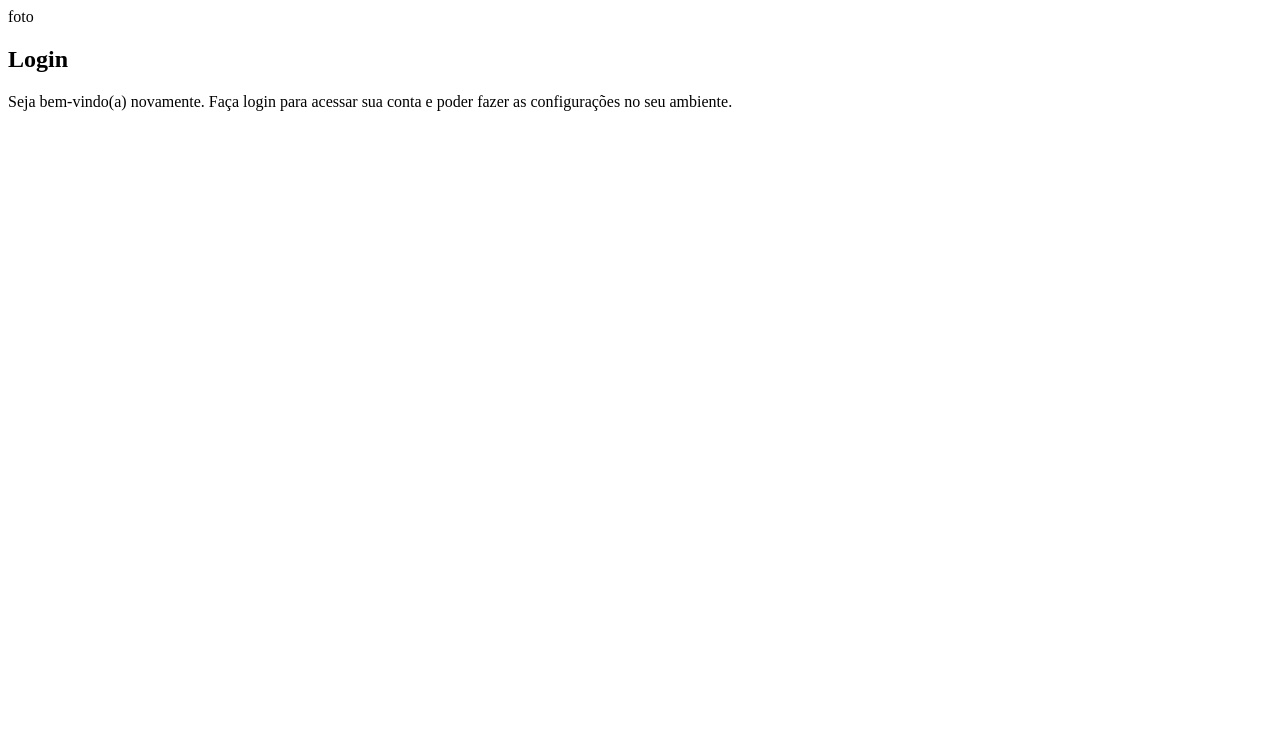
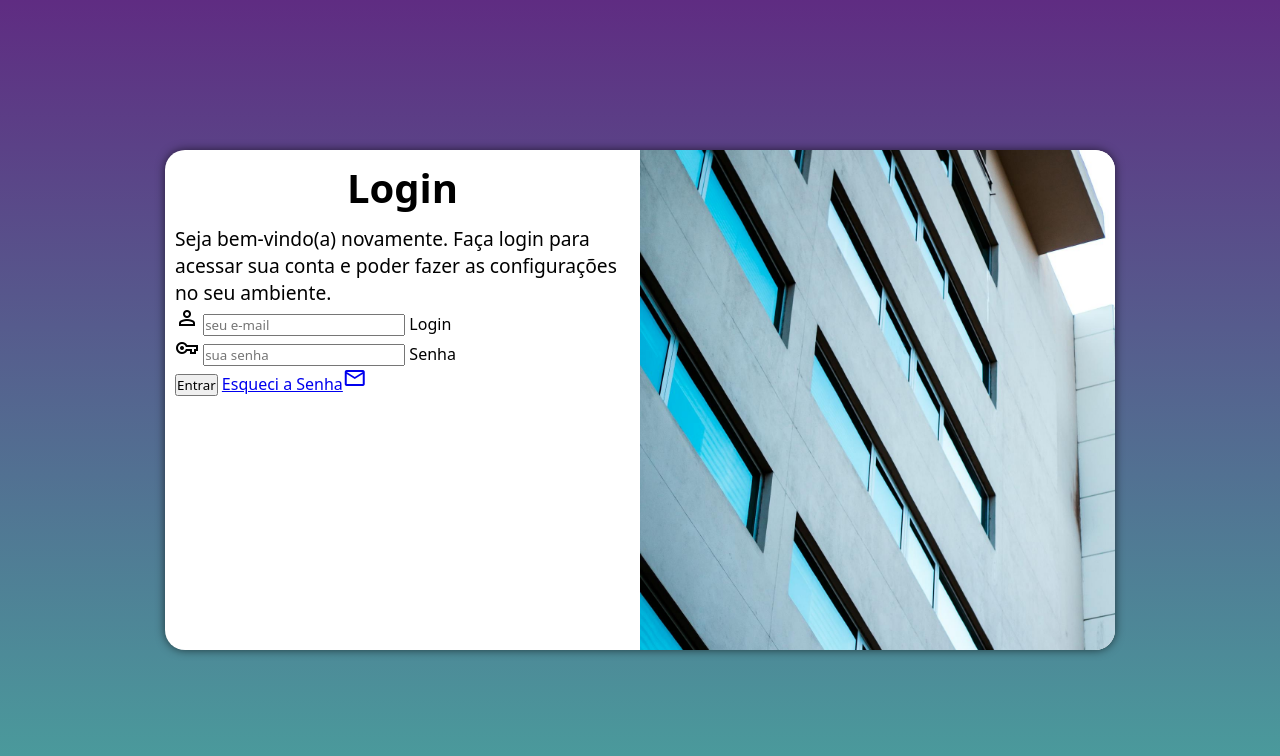
Before and after one commit to Lupus-png/projeto-login, a plain HTML site: page index.html in a window 1280 px wide. Drawn offline with nearby package versions, Linux system fonts and the light colour scheme.

Commit message:
Inicio do projeto e formularios

```diff
--- /dev/null
+++ b/estilos/media-query.css
@@ -0,0 +1,55 @@
+@charset "UTF-8";
+
+/* Paleta de cores
+   preto e branco
+   Verde: #49a09d
+   Lilás: #5f2c82 */
+
+@media screen and (min-width: 768px) and (max-width: 992px) {
+    body {
+        background-image: linear-gradient(to top, #49a09d, #5f2c82);
+    }
+
+    section#login {
+        width: 80vw;
+    }
+
+    div#imagem {
+        float: left;
+        width: 30%;
+        height: 100%;
+    }
+
+    div#formulario {
+        float: right;
+        width: 70%;
+    }
+}
+
+@media screen and (min-width: 992px) {
+    body {
+        background-image: linear-gradient(to top, #49a09d, #5f2c82);
+    }
+
+    section#login {
+        width: 950px;
+    }
+
+    div#imagem {
+        float: right;
+        width: 50%;
+        height: 100%;
+    }
+    #formulario {
+        float: left;
+        width: 50%;
+    }
+
+    div#formulario > h1 {
+        font-size: 2.5em;
+    }
+
+    div#formulario > p {
+        font-size: 1.2em;
+}
+}
--- a/estilos/style.css
+++ b/estilos/style.css
@@ -4,3 +4,62 @@
    preto e branco
    Verde: #49a09d
    Lilás: #5f2c82 */
+
+* {
+   font-family:system-ui, -apple-system, BlinkMacSystemFont, 'Segoe UI', Roboto, Oxygen, Ubuntu, Cantarell, 'Open Sans', 'Helvetica Neue', sans-serif ;
+   margin: 0px;
+   padding: 0px;
+   box-sizing: border-box;
+}
+
+body, html {
+   background-color: #5f2c82;
+   height: 100vh;
+   width: 100vw;
+}
+
+main {
+   position: relative;
+   height: 100vh;
+   width: 100vw;
+}
+
+section#login {
+   position: absolute;
+   top: 50%;
+   left: 50%;
+   transform: translate(-50%, -50%);
+   overflow: hidden;
+
+   background-color: white;
+   width: 250px;
+   height: 500px;
+   border-radius: 20px;
+   box-shadow: 0px 0px 10px rgba(0, 0, 0, 0.61);
+
+   transition: width 0.3s, height 0.3s;
+   transition-timing-function: ease;
+}
+
+div#imagem {
+   display: block;
+   background-image: url(../imagens/pexels-wyteshot-31197365.jpg);
+   background-size: cover;
+   background-repeat: no-repeat;
+   background-position: right top;
+   height: 200px;
+}
+
+div#formulario {
+   display: block;
+   padding: 10px;
+}
+
+div#formulario > h1 {
+   text-align: center;
+   margin-bottom: 10px;
+}
+
+div#formulario > p {
+   font-size: 0.8em;
+}
--- a/index.html
+++ b/index.html
@@ -5,18 +5,30 @@
     <meta name="viewport" content="width=device-width, initial-scale=1.0">
     <title>Login</title>
     <link rel="stylesheet" href="estilos/style.css">
+    <link rel="stylesheet" href="estilos/media-query.css">
+    <link href="https://fonts.googleapis.com/css2?family=Material+Symbols+Outlined" rel="stylesheet" />
 </head>
 <body>
     <main>
         <section id="login">
             <div id="imagem">
-                foto
             </div>
             <div id="formulario">
                 <h1>Login</h1>
                 <p>Seja bem-vindo(a) novamente. Faça login para acessar sua conta e poder fazer as configurações no seu ambiente.</p>
-                <form action="login" method="post">
-
+                <form action="login" method="post" autocomplete="on">
+                    <div class="campo">
+                        <span class="material-symbols-outlined">person</span>
+                        <input type="email" name="login" id="ilogin" placeholder="seu e-mail" maxlength="30" required>
+                        <label for="ilogin">Login</label>
+                    </div>
+                    <div class="campo">
+                        <span class="material-symbols-outlined">vpn_key</span>
+                        <input type="password" name="senha" id="isenha" placeholder="sua senha" minlength="8" maxlength="16" required>
+                        <label for="isenha">Senha</label>
+                    </div>
+                    <input type="submit" value="Entrar">
+                    <a href="#">Esqueci a Senha<span class="material-symbols-outlined">mail</span></a>
                 </form>
             </div>
         </section>
```
